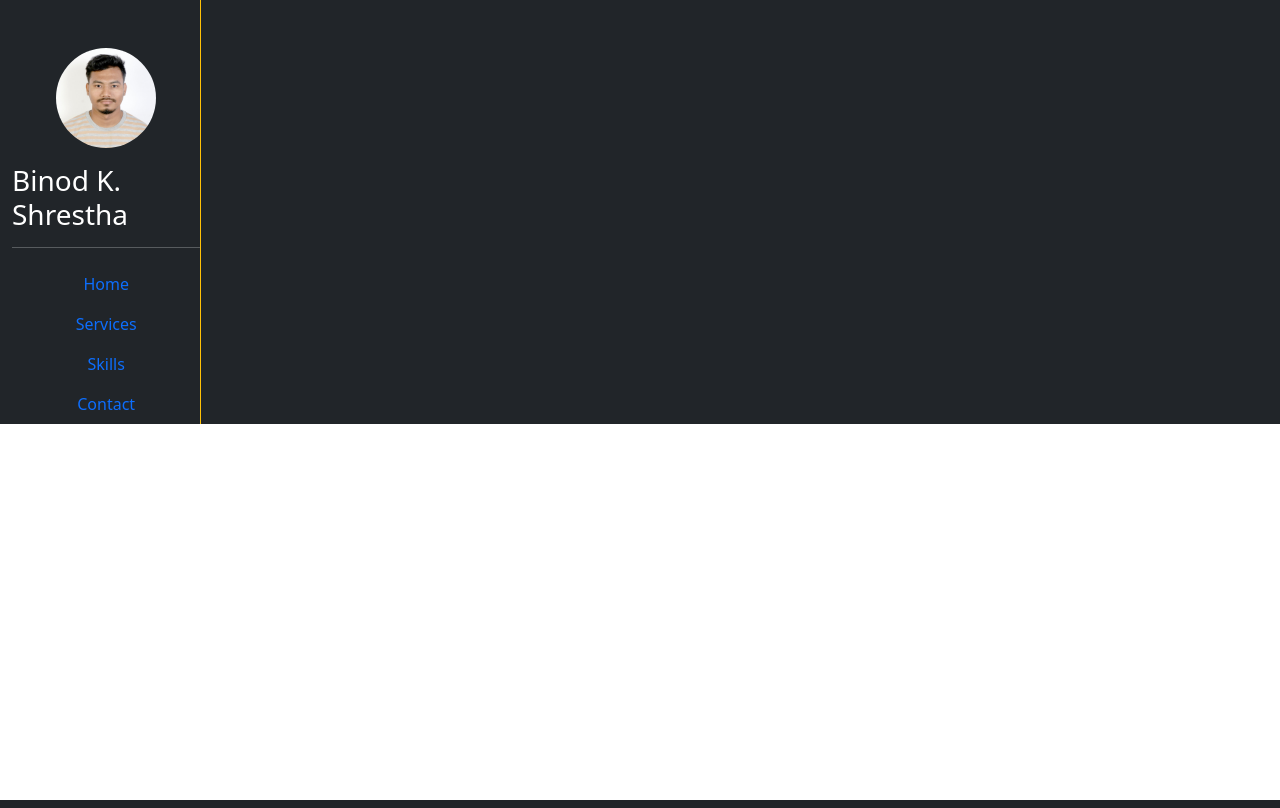
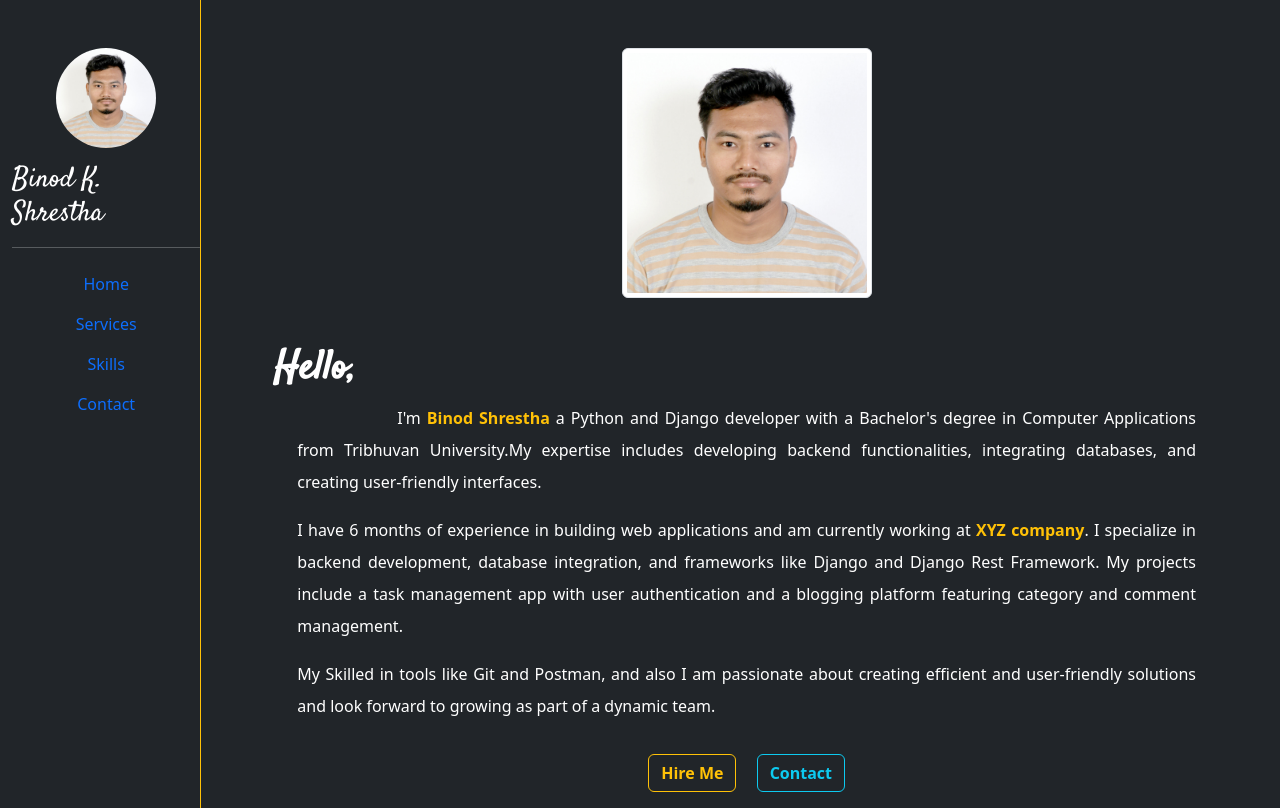
Before and after one commit to Mayun-Binod/resume_project_django, a Django app: page / in a window 1280 px wide. Run offline with Django 5.2, Linux system fonts and the light colour scheme; some libraries are stand-ins or nearby versions.

Commit message:
home page done

```diff
--- a/resumeproject/core/static/core/css/core.css
+++ b/resumeproject/core/static/core/css/core.css
@@ -0,0 +1,12 @@
+/* fonts */
+.st-font {
+    font-family: "Satisfy";
+}
+html,
+body{
+    height: 100%;
+}
+
+.container-fluid{
+    min-height:100%;
+}
--- a/resumeproject/core/templates/core/base.html
+++ b/resumeproject/core/templates/core/base.html
@@ -5,8 +5,9 @@
     <meta charset="UTF-8" />
     <meta name="viewport" content="width=device-width, initial-scale=1.0" />
     <title>Home</title>
+    <link rel="stylesheet" href="{% static 'core/css/fontawesome.css' %}" />
     <link rel="stylesheet" href="{% static 'core/css/bootstrap.css' %}" />
-    <link rel="stylesheet" href="{% static 'core/css/fontawesome.css' %}" />
+    <link rel="stylesheet" href="https://fonts.googleapis.com/css?family=satisfy&display=swap">
     {% block corecss %}
     <link rel="stylesheet" href="{% static 'core/css/core.css' %}" />
     {% endblock corecss %}
--- a/resumeproject/core/templates/core/home.html
+++ b/resumeproject/core/templates/core/home.html
@@ -1 +1,24 @@
 {% extends "core/base.html" %}
+{% load static %}
+{% block content %}
+<div class="mt-5">
+       <div class="text-center">
+        <img src="{% static 'core/images/binod.jpg' %}" alt="ProfilePic" class="img-thumbnail" width="250px" height="150px">
+       </div>
+</div>
+<div class="text-white mt-5 mx-5" style=" text-align: justify;">
+    <h1 class="fw-bold st-font">Hello,</h1>
+  <div class="px-4 lh-lg">
+    <p style="text-indent:100px;">
+        I'm <strong class="text-warning">Binod Shrestha</strong> a Python and Django developer with a Bachelor's degree in Computer Applications from Tribhuvan University.My expertise includes developing backend functionalities, integrating databases, and creating user-friendly interfaces.<p>I have 6 months of experience in building web applications and am currently working at <strong class="text-warning">XYZ company</strong>. I specialize in backend development, database integration, and frameworks like Django and Django Rest Framework. My projects include a task management app with user authentication and a blogging platform featuring category and comment management.</p>
+          <p>
+           My Skilled in tools like Git and Postman, and also I am passionate about creating efficient and user-friendly solutions and look forward to growing as part of a dynamic team.
+        </p>
+    </p>
+</div>
+<div class="text-center">
+    <a href="" class="btn btn-outline-warning my-3 me-3 fw-bold">Hire Me</a>
+    <a href="" class="btn btn-outline-info my-3 fw-bold">Contact</a>
+</div>
+</div>
+{% endblock content %}
--- a/resumeproject/core/templates/core/sidebar.html
+++ b/resumeproject/core/templates/core/sidebar.html
@@ -9,7 +9,7 @@
         height="100px"
       />
     </div>
-    <h3 class="text-white mt-3">Binod K. Shrestha</h3>
+    <h3 class="text-white mt-3 st-font ">Binod K. Shrestha</h3>
     <hr class="border-light">
     <nav class="nav flex-column text-center">
       <a href="" class="nav-link">Home</a>
```
Also changed, not shown: resumeproject/resumeproject/settings.py (+8 -26 lines).
